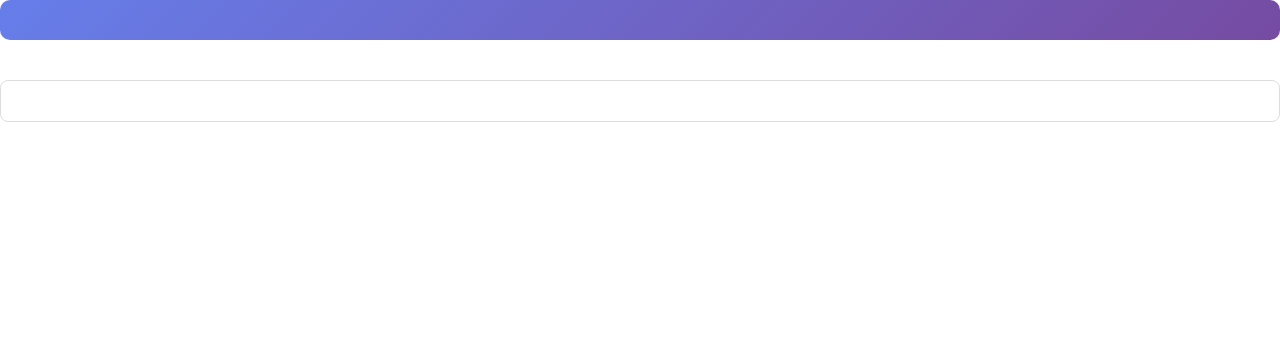
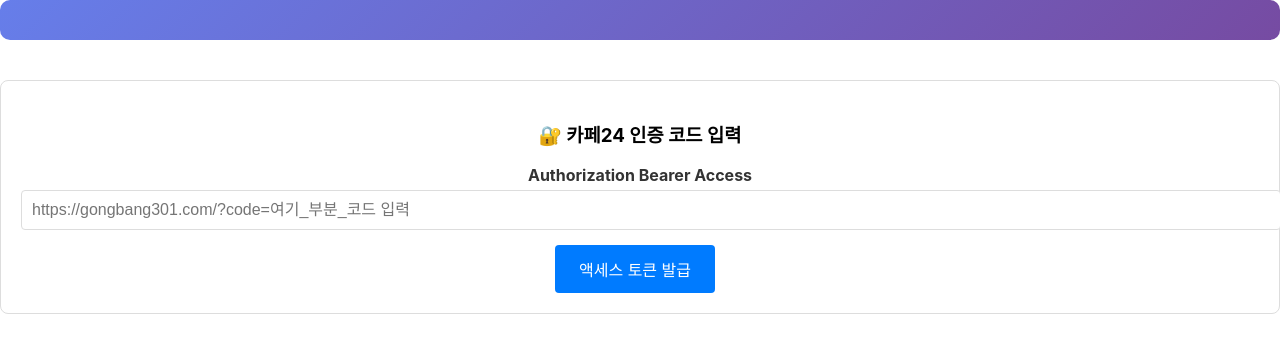
Before and after one commit to hms-dev-adm/gold-price-manager, a React (Create React App) app: page / in a window 1280 px wide. Shown: the top 352 px of the page. Built offline with nearby package versions, Linux system fonts and the light colour scheme.

Commit message:
feat : 인증 코드 입력 기능 구현 (not tested)

```diff
--- a/src/components/AuthCodeInput.js
+++ b/src/components/AuthCodeInput.js
@@ -1,6 +1,6 @@
 // 인증 코드 입력 컴포넌트
-import React, { useState } from 'react';
-import styled from 'styled-components';
+import React, { useState } from "react";
+import styled from "styled-components";
 
 const AuthContainer = styled.div`
   padding: 20px;
@@ -9,13 +9,217 @@
   margin-bottom: 20px;
 `;
 
+const InputGroup = styled.div`
+  margin-bottom: 15px;
+`;
 
-const AuthCodeInput = ({onTokenReciedved}) =>{
+const Label = styled.label`
+  display: block;
+  margin-bottom: 5px;
+  font-weight: bold;
+  color: #333;
+`;
 
-  return(
+const Input = styled.input`
+  width: 100%;
+  padding: 10px;
+  border: 1px solid #ddd;
+  border-radius: 4px;
+  font-size: 16px;
+
+  &:focus {
+    outline: none;
+    border-color: #007bff;
+    box-shadow: 0 0 0 2px rgba(0, 123, 255, 0.25);
+  }
+`;
+
+const Button = styled.button`
+  background: #007bff;
+  color: white;
+  border: none;
+  padding: 12px 24px;
+  border-radius: 4px;
+  cursor: pointer;
+  font-size: 16px;
+  margin-right: 10px;
+
+  &:hover {
+    background: #0056b3;
+  }
+
+  &:disabled {
+    background: #ccc;
+    cursor: not-allowed;
+  }
+`;
+
+const ErrorMessage = styled.div`
+  background: #f8d7da;
+  border: 1px solid #f5c6cb;
+  color: #721c24;
+  padding: 10px;
+  border-radius: 4px;
+  margin-top: 10px;
+`;
+
+const SuccessMessage = styled.div`
+  background: #d4edda;
+  border: 1px solid #c3e6cb;
+  color: #155724;
+  padding: 10px;
+  border-radius: 4px;
+  margin-top: 10px;
+`;
+
+const TokenInfo = styled.div`
+  background: #f8f9fa;
+  border: 1px solid #dee2e6;
+  padding: 15px;
+  border-radius: 4px;
+  margin-top: 15px;
+  font-family: monospace;
+  font-size: 14px;
+`;
+
+const AuthCodeInput = ({ onTokenReceived }) => {
+  const [authCode, setAuthCode] = useState("");
+  const [isLoading, setIsLoading] = useState(false);
+  const [error, setError] = useState("");
+  const [tokenData, setTokenData] = useState(null);
+
+  const handleGetToken = async () => {
+    if (!authCode.trim()) {
+      setError("인증코드를 입력해주세요.");
+      return;
+    }
+
+    setIsLoading(true);
+    setError("");
+
+    try {
+      const token = await getAccessToken(authCode.trim());
+      setTokenData(token);
+
+      // 토큰 정보를 로컬 스토리지에 저장
+      localStorage.setItem("cafe24_access_token", token.access_token);
+      localStorage.setItem("cafe24_refresh_token", token.refresh_token);
+      localStorage.setItem(
+        "cafe24_token_expires",
+        Date.now() + token.expires_in * 1000
+      );
+
+      //부모 컴포넌트에 토큰 정보 전달
+      onTokenReceived && onTokenReceived(token);
+    } catch (err) {
+      setError(err.message);
+    } finally {
+      setIsLoading(false);
+    }
+  };
+
+  const getAccessToken = async (code) => {
+    const url = `https://gongbang301.cafe24api.com/api/v2/oauth/token`;
+    const clientId = process.env.REACT_APP_CAFE24_CLIENT_ID;
+    const clientSecret = process.env.REACT_APP_CAFE24_CLIENT_SECRET;
+
+    if (!clientId || !clientSecret) {
+      throw new Error("클라이언트 ID 또는 시크릿이 설정되지 않았습니다.");
+    }
+
+    const credentials = btoa(`${clientId}:${clientSecret}`);
+
+    const response = await fetch(url, {
+      method: "POST",
+      headers: {
+        Authorization: `Basic ${credentials}`,
+        "Content-Type": "application/x-www-form-urlencoded",
+      },
+      body: new URLSearchParams({
+        grant_type: "authorization_code",
+        code: code,
+        redirect_uri: "https://gongbang301.com/callback",
+      }),
+    });
+
+    if (!response.ok) {
+      const errorData = await response.json();
+      throw new Error(
+        `토큰 발급 실패: ${errorData.error_description || response.status}`
+      );
+    }
+
+    return await response.json();
+  };
+
+  const handleClearData = () => {
+    setAuthCode("");
+    setTokenData(null);
+    setError("");
+    localStorage.removeItem("cafe24_access_token");
+    localStorage.removeItem("cafe24_refresh_token");
+    localStorage.removeItem("cafe24_token_expires");
+  };
+
+  return (
     <AuthContainer>
+      <h3>🔐 카페24 인증 코드 입력</h3>
 
+      <InputGroup>
+        <Label>Authorization Bearer Access</Label>
+        <Input
+          type="text"
+          value={authCode}
+          onChange={(e) => setAuthCode(e.target.value)}
+          placeholder="https://gongbang301.com/?code=여기_부분_코드 입력"
+          disabled={isLoading || tokenData}
+        ></Input>
+      </InputGroup>
+
+      <div>
+        <Button onClick={handleGetToken} disabled={isLoading || tokenData}>
+          {isLoading ? "토큰 발급 중..." : "액세스 토큰 발급"}
+        </Button>
+
+        {tokenData && (
+          <Button
+            onClick={handleClearData}
+            style={{ backgroundColor: "#dc3545" }}
+          >
+            초기화
+          </Button>
+        )}
+      </div>
+      {/* err */}
+      {error && <ErrorMessage>{error}</ErrorMessage>}
+
+      {tokenData && (
+        <>
+          <SuccessMessage>
+            ✅ 액세스 토큰이 성공적으로 발급되었습니다!
+          </SuccessMessage>
+          <TokenInfo>
+            <div>
+              <strong>액세스 토큰:</strong>{" "}
+              {tokenData.access_token.substring(0, 30)}...
+            </div>
+            <div>
+              <strong>토큰 타입:</strong> {tokenData.token_type}
+            </div>
+            <div>
+              <strong>유효 기간:</strong> {tokenData.expires_in}초
+            </div>
+            <div>
+              <strong>권한:</strong> {tokenData.scope}
+            </div>
+            <div>
+              <strong>발급 시간:</strong> {new Date().toLocaleString()}
+            </div>
+          </TokenInfo>
+        </>
+      )}
     </AuthContainer>
-  )
-}
+  );
+};
+
 export default AuthCodeInput;
```
